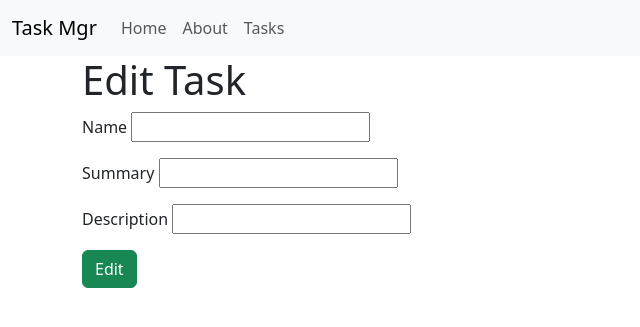
After one commit to CodingNewbie/fe_task_mgr, a Flask app: page /tasks/edit/1 in a window 1280 px wide. The commit adds this page. Shown: the top 327 px of the page, without its empty margins (0-640 px from the left). Run offline with Flask 3, Linux system fonts and the light colour scheme; data that the repository does not hold is empty.

Commit message:
Add edit task functionality.

```diff
--- a/app/routes.py
+++ b/app/routes.py
@@ -39,3 +39,30 @@ def detail(pk):
         render_template("error.html", err=response.status_code),
         response.status_code
     )
+
+@app.get("/tasks/edit/<int:pk>")
+def edit_task(pk):
+    url = "%s/%s" % (BACKEND_URL, pk)
+    response = requests.get(url)
+    if response.status_code == 200:
+        task = response.json().get("task")
+        return render_template("edit.html", task=task)
+    return (
+        render_template("error.html", err=response.status_code),
+        response.status_code
+    )
+
+@app.post("/tasks/edit/<int:pk>")
+def submit_task_update(pk):
+    print("Received data:", request.form)
+    url = "%s/%s" % (BACKEND_URL, pk)
+    task_data = request.form
+    print("Sending data to backend:", task_data)
+    response = requests.put(url, json=task_data)
+    print("Backend response status:", response.status_code)
+    if response.status_code == 204:
+        return render_template("success.html", msg="Task updated successfully.")
+    return (
+        render_template("error.html", err=response.status_code),
+        response.status_code
+    )
--- a/app/templates/base.html
+++ b/app/templates/base.html
@@ -22,6 +22,7 @@
                 <div class="navbar-nav">
                   <a class="nav-link" href="{{ url_for('index') }}">Home</a>
                   <a class="nav-link" href="{{ url_for('about') }}">About</a>
+                  <a class="nav-link" href="{{ url_for('task_list') }}">Tasks</a>
                 </div>
               </div>
             </div>
--- a/app/templates/detail.html
+++ b/app/templates/detail.html
@@ -7,4 +7,5 @@
 <h1>{{ task["name"] }}</h1>
 <h5>{{ task["summary"] }}</h5>
 <p>Description: {{ task["description"] }}</p>
+<a href="{{ url_for('edit_task', pk=task['id']) }}" class="btn btn-primary">Edit</a>
 {% endblock content %}
--- /dev/null
+++ b/app/templates/edit.html
@@ -0,0 +1,30 @@
+{% extends 'base.html' %}
+
+
+{% block title %}Edit{% endblock title %}
+
+{% block content %}
+<h1>Edit Task</h1>
+<form method="POST" action="{{ url_for('submit_task_update', pk=task['id']) }}">
+    <p>
+        <label for="name">
+            Name
+        </label>
+        <input type="text" name="name" id="id_name" value="{{ task['name'] }}">
+    </p>
+    <p>
+        <label for="summary">
+            Summary
+        </label>
+        <input type="text" name="summary" id="id_summary" value="{{ task['summary'] }}">
+    </p>
+    <p>
+        <label for="description">
+            Description
+        </label>
+        <input type="text" name="description" id="id_description" value="{{ task['description'] }}">
+    </p>
+    <input type="hidden" name="is_done" id="id_is_done" value="{{ task['is_done'] }}">
+    <input type="submit" class="btn btn-success" value="Edit">
+</form>
+{% endblock content %}
```
Also changed, not shown: app/templates/success.html (added, +9 -0 lines).
